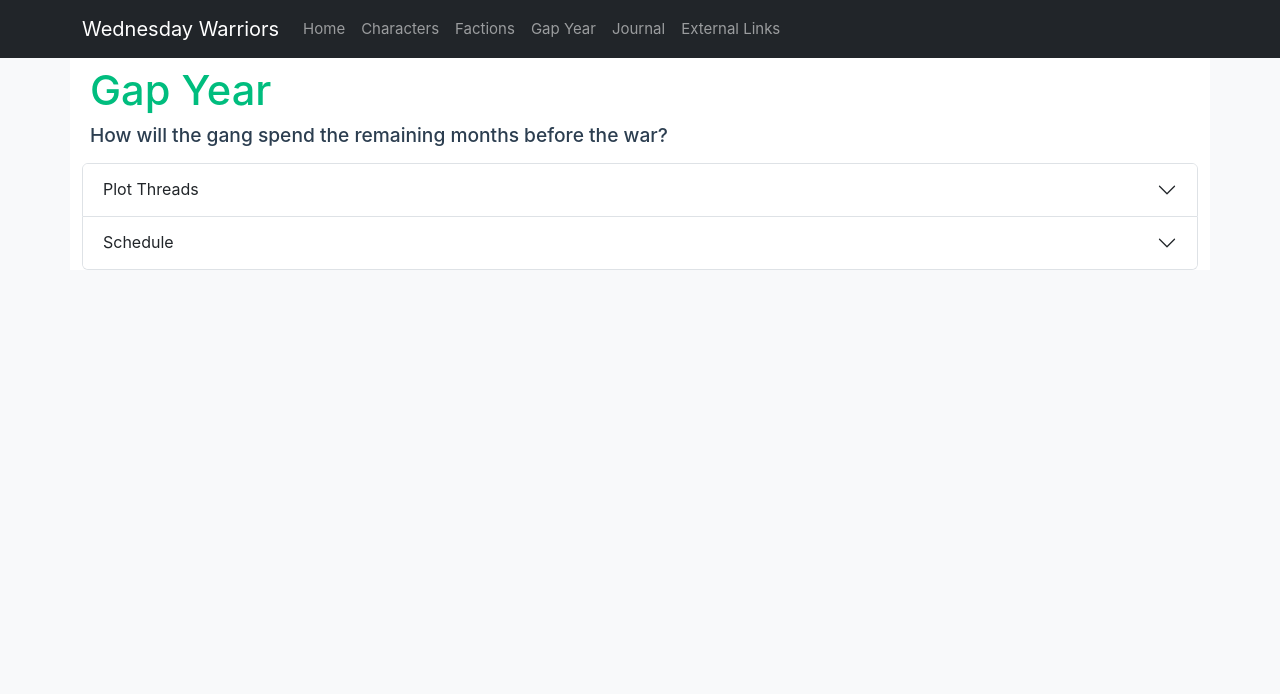
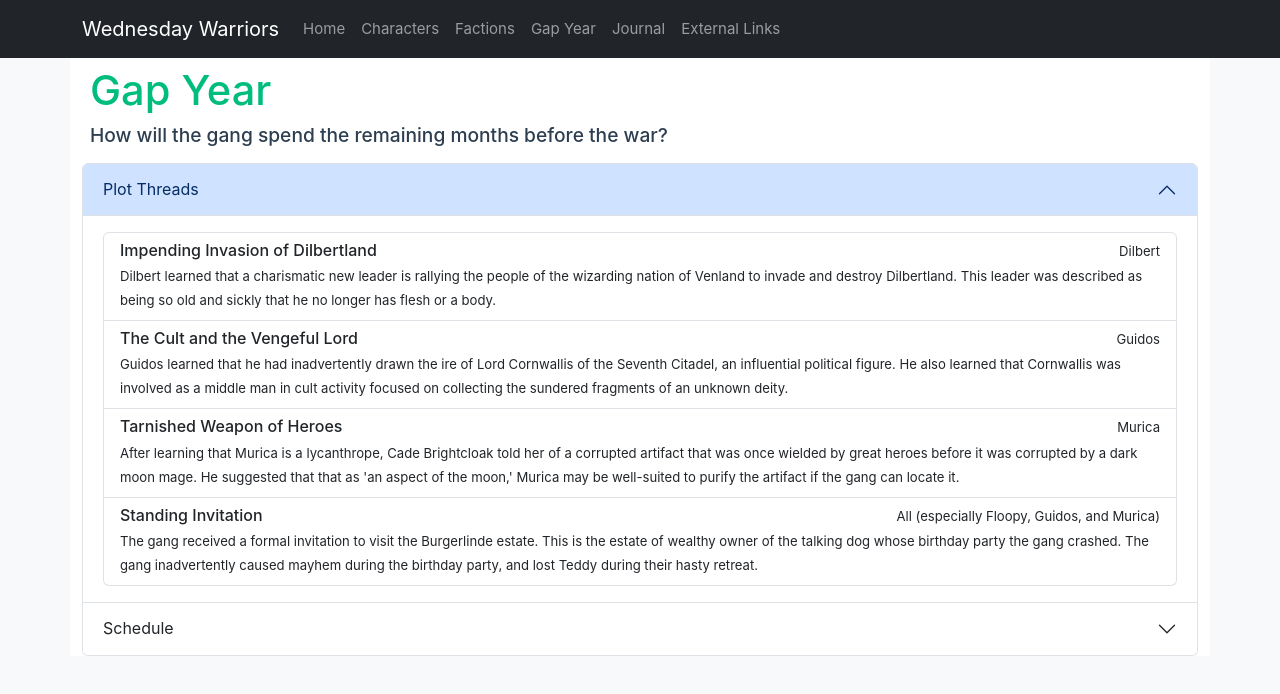
Before and after one commit to SethMaxson/wednesday-warriors, a Vue app: page /#/gap-year in a window 1280 px wide. Shown: the top 694 px of the page. Built offline with nearby package versions, Linux system fonts and the light colour scheme.

Commit message:
whoops. False to true

```diff
--- a/src/components/views/gap-year/GapYear.vue
+++ b/src/components/views/gap-year/GapYear.vue
@@ -16,7 +16,7 @@ import GapMonth from "./components/GapMonth.vue";
 	</header>
 	<main>
 		<div class="accordion" id="gap-year-accordion">
-			<AccordionItem name="Plot Threads" parent-id="gap-year-accordion" :default-open="false">
+			<AccordionItem name="Plot Threads" parent-id="gap-year-accordion" :default-open="true">
 				<div class="list-group">
 					<div class="list-group-item">
 						<div class="d-flex w-100 justify-content-between">
```
